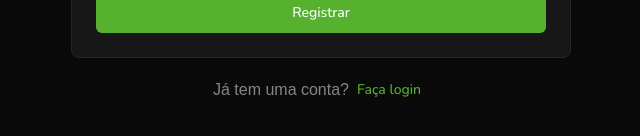
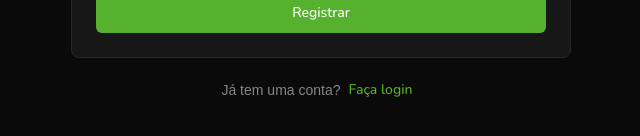
Before and after one commit to DouglasRamosP/dashboard-financeira, a React (Vite) app: page /signup in a window 1280 px wide. Shown: the part 546-682 px from the top of the page, without its empty margins (319-959 px from the left). Built offline with nearby package versions, Linux system fonts and the light colour scheme; a web font is replaced by a local one.

Commit message:
style:  changed the size of the text that redirects to the login screen

```diff
--- a/src/pages/Signup.jsx
+++ b/src/pages/Signup.jsx
@@ -186,7 +186,7 @@
           </Card>
         </form>
       </Form>
-      <div className="flex items-center justify-center">
+      <div className="flex items-center justify-center text-sm">
         <p className="text-center opacity-50">Já tem uma conta?</p>
         <Button variant="link" className="px-2" asChild>
           <Link to="/login">Faça login </Link>
```
